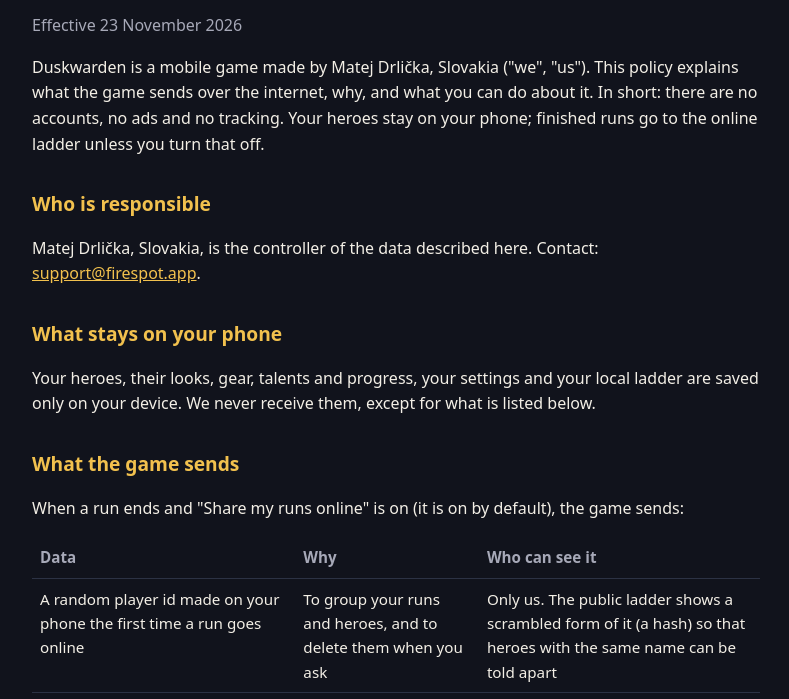
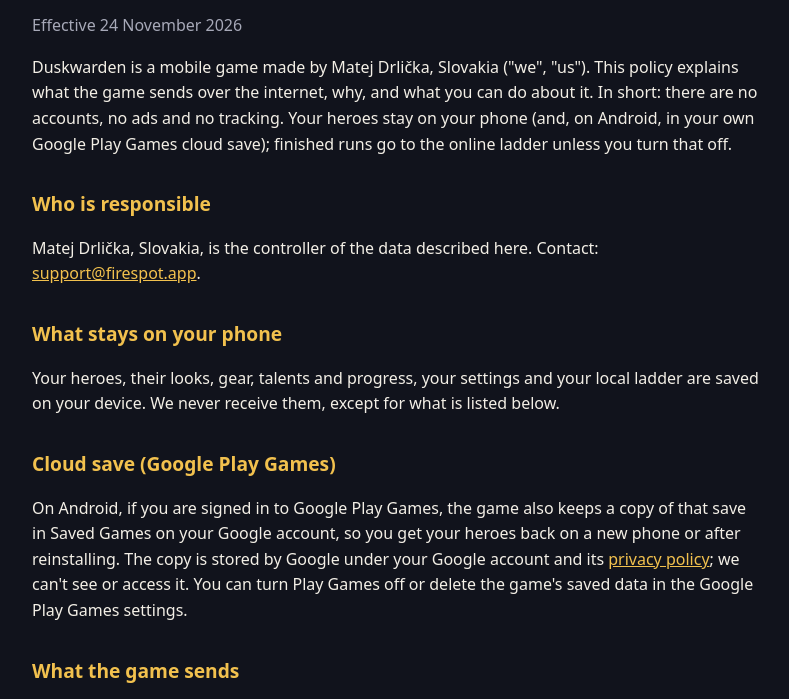
Before and after one commit to sprattek/duskwarden-privacy, a plain HTML site: page index.html in a window 1280 px wide. Shown: the part 86-785 px from the top of the page, without its empty margins (244-1033 px from the left). Drawn offline with Linux system fonts and the light colour scheme.

Commit message:
Privacy policy: Google Play Games cloud save

```diff
--- a/index.html
+++ b/index.html
@@ -23,15 +23,17 @@
 <body>
 <main>
 <h1>Duskwarden Privacy Policy</h1>
-<p class="muted">Effective 23 November 2026</p>
+<p class="muted">Effective 24 November 2026</p>
 
-<p>Duskwarden is a mobile game made by Matej Drlička, Slovakia ("we", "us"). This policy explains what the game sends over the internet, why, and what you can do about it. In short: there are no accounts, no ads and no tracking. Your heroes stay on your phone; finished runs go to the online ladder unless you turn that off.</p>
+<p>Duskwarden is a mobile game made by Matej Drlička, Slovakia ("we", "us"). This policy explains what the game sends over the internet, why, and what you can do about it. In short: there are no accounts, no ads and no tracking. Your heroes stay on your phone (and, on Android, in your own Google Play Games cloud save); finished runs go to the online ladder unless you turn that off.</p>
 
 <h2>Who is responsible</h2>
 <p>Matej Drlička, Slovakia, is the controller of the data described here. Contact: <a href="mailto:support@firespot.app">support@firespot.app</a>.</p>
 
 <h2>What stays on your phone</h2>
-<p>Your heroes, their looks, gear, talents and progress, your settings and your local ladder are saved only on your device. We never receive them, except for what is listed below.</p>
+<p>Your heroes, their looks, gear, talents and progress, your settings and your local ladder are saved on your device. We never receive them, except for what is listed below.</p>
+<h2>Cloud save (Google Play Games)</h2>
+<p>On Android, if you are signed in to Google Play Games, the game also keeps a copy of that save in Saved Games on your Google account, so you get your heroes back on a new phone or after reinstalling. The copy is stored by Google under your Google account and its <a href="https://policies.google.com/privacy">privacy policy</a>; we can't see or access it. You can turn Play Games off or delete the game's saved data in the Google Play Games settings.</p>
 
 <h2>What the game sends</h2>
 <p>When a run ends and "Share my runs online" is on (it is on by default), the game sends:</p>
@@ -65,6 +67,7 @@
 	<li><strong>Stop sharing:</strong> on the hero list, open <em>Privacy</em> (or <em>Ladders</em>) and turn off "Share my runs online". Runs that haven't been sent yet are dropped.</li>
 	<li><strong>Delete a hero's online data:</strong> deleting a hero in the game also deletes its runs and ladder entries online.</li>
 	<li><strong>Delete all your online data:</strong> on the hero list, open <em>Privacy</em> and tap "Delete my online data". It goes through as soon as your phone is online.</li>
+	<li><strong>Cloud save:</strong> delete it in the Google Play Games app or your Google account's Play Games settings ("Delete Play Games account and data" removes all of it).</li>
 	<li><strong>Uninstalling</strong> the game deletes everything on your phone. Your online data stays until you delete it or it expires as above, so delete it in the game first if you want it gone.</li>
 	<li>Step-by-step: <a href="delete/">how to delete your data</a>.</li>
 	<li>You also have the right to access, correct, restrict or receive a copy of your data, and to object to its processing. Write to us with your player id, which you'll find under <em>Privacy</em> in the game.</li>
```
